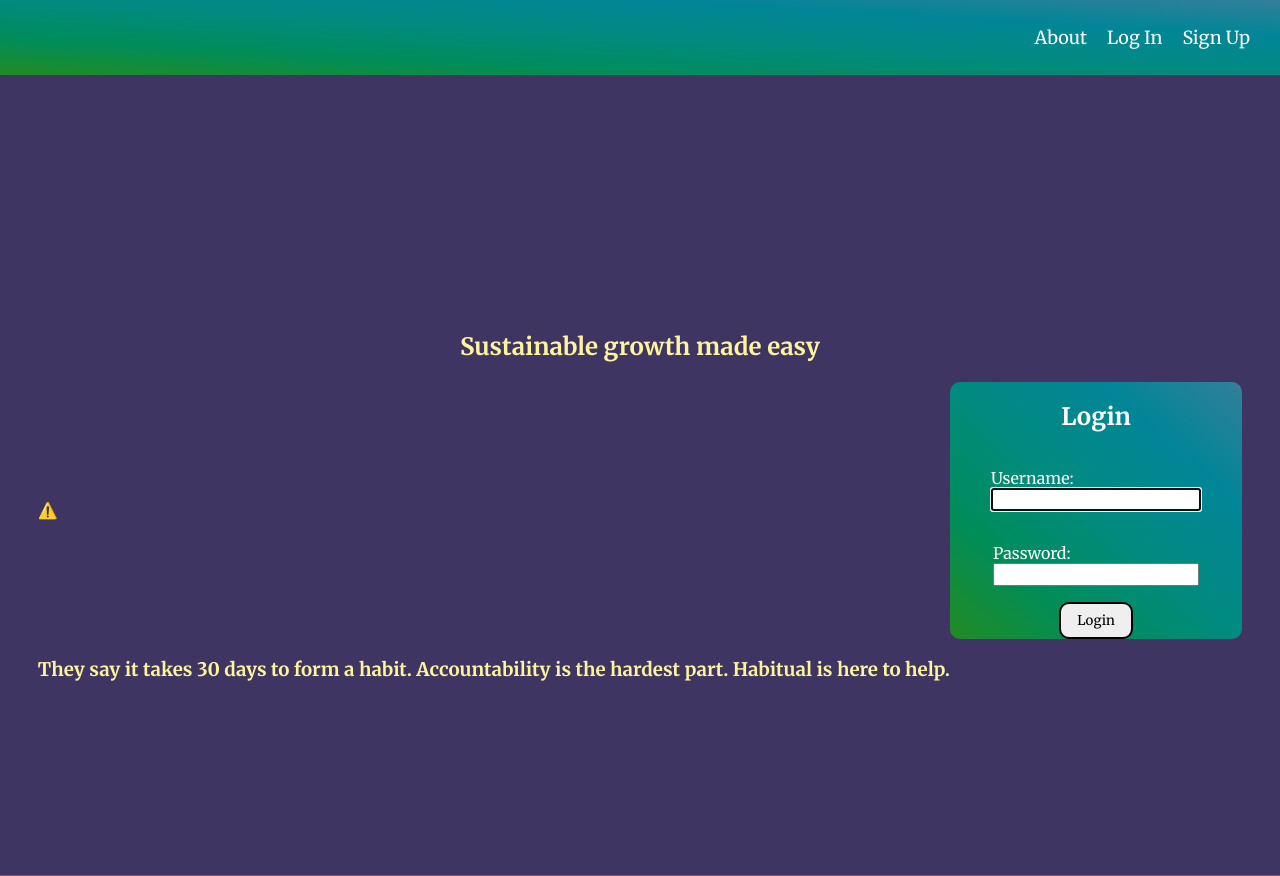
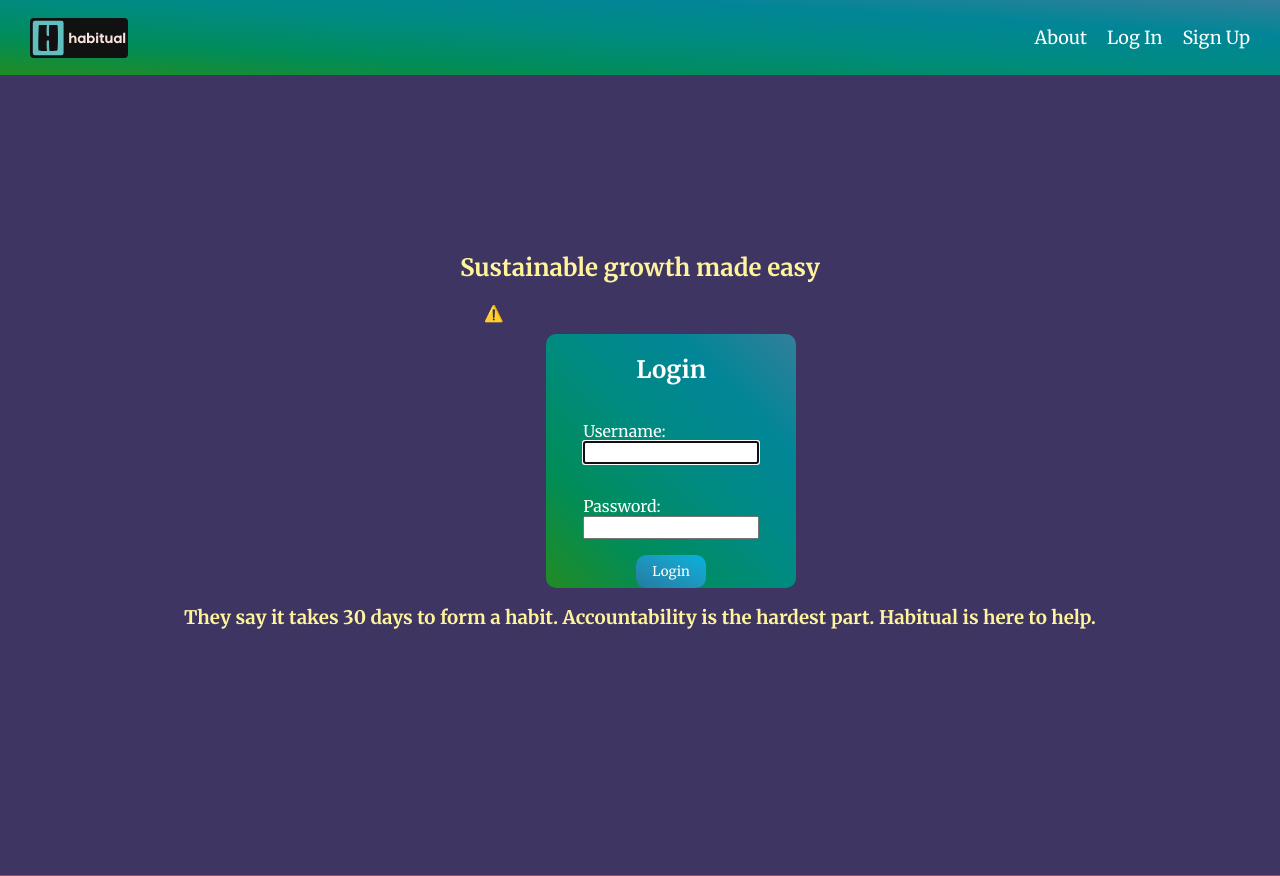
Before and after one commit to natesobeck/habitual, a Django app: page / in a window 1280 px wide. Shown: the top 876 px of the page. Run offline with Django 4.2, Linux system fonts and the light colour scheme.

Commit message:
add styling to login form and submit button

```diff
--- a/main_app/static/css/base.css
+++ b/main_app/static/css/base.css
@@ -68,7 +68,7 @@ nav li {
   padding: 8px 16px;
   border-radius: 10px;
   border-width: 2px;
-  border-style: solid;
+  border-style: none;
   text-decoration: none;
   cursor: pointer;
   font-family: inherit;
@@ -85,3 +85,13 @@ nav li {
 input, textarea {
   font-family: inherit;
 }
+
+.submit {
+  background-image: linear-gradient(to left bottom, #05b2dc, #15a4cd, #1d96be, #2288af, #247ba0);
+  color: white;
+}
+
+.submit:hover {
+  cursor: pointer;
+  background-image: linear-gradient(to left bottom, #04ceff, #1db8e6, #26a2cd, #298db5, #2a799c);
+}
--- a/main_app/static/css/home.css
+++ b/main_app/static/css/home.css
@@ -73,13 +73,19 @@
   max-height: 300px;
   background-image: linear-gradient(to right top, #228b22, #008d59, #008b80, #008697, #327f9b);
   border-radius: 10px;
+  margin-top: 10%;
 }
 
 .login input {
   width: 80%;
+  margin-left: 10%;
   min-width: 150px;
-  margin-left: 10%;
 }
+
 .login label {
   margin-left: 10%;
 }
+
+.title {
+  margin-top: -50px;
+}
--- a/main_app/templates/base.html
+++ b/main_app/templates/base.html
@@ -25,6 +25,7 @@
           <li><a href="{% url 'habit-create' %}">Add a New Habit</a></li>
           <li><a href="{% url 'logout' %}">Log Out</a></li>
         {% else %}
+          <li><a href="{% url 'home' %}"><img src="{% static 'images/logo.svg' %}" alt="The habitual logo." id="logo"></a></li>
           <li><a href="/#about">About</a></li>
           <li><a href="{% url 'home' %}">Log In</a></li>
           <li><a href="{% url 'signup' %}">Sign Up</a></li>
--- a/main_app/templates/home.html
+++ b/main_app/templates/home.html
@@ -10,12 +10,9 @@
 
 {% block content %}
 <section class='section' id='home'>
-  <h1 class="header">Sustainable growth made easy</h1>
+  <h1 class="header title">Sustainable growth made easy</h1>
   <div class="section-container">
-    <div>
       <lottie-player src="https://lottie.host/d0dfea6b-3514-424e-9420-8685168efef5/mew2lGDdTf.json" background="##FFFFFF" speed="1" loop autoplay direction="1" mode="normal" class='animation'></lottie-player>
-      <h3 class="header">They say it takes 30 days to form a habit. Accountability is the hardest part. Habitual is here to help.</h3>
-    </div>
     {% if not user.is_authenticated %}
       <form action="{% url 'home' %}" method="post" class="login">
         <h1>Login</h1>
@@ -26,6 +23,7 @@
       </form>
     {% endif %}
   </div>
+  <h3 class="header">They say it takes 30 days to form a habit. Accountability is the hardest part. Habitual is here to help.</h3>
 </section>
 
 <section class='section' id='about'>
```
